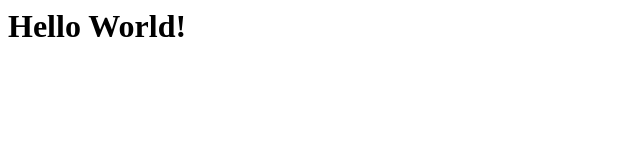
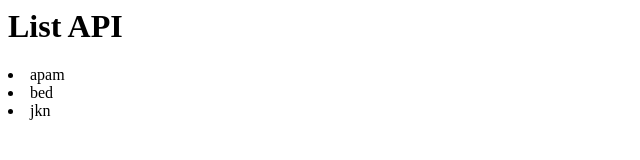
Before and after one commit to arisantoso1/api, a plain HTML site: page index.html in a window 1280 px wide. Shown: the whole page, without its empty margins (0-640 px from the left). Drawn offline with Linux system fonts and the light colour scheme.

Commit message:
Update index.html

```diff
--- a/index.html
+++ b/index.html
@@ -1 +1,4 @@
-<H1>Hello World!</H1>
+<H1>List API</H1>
+<li>apam</li>
+<li>bed</li>
+<li>jkn</li>
```
